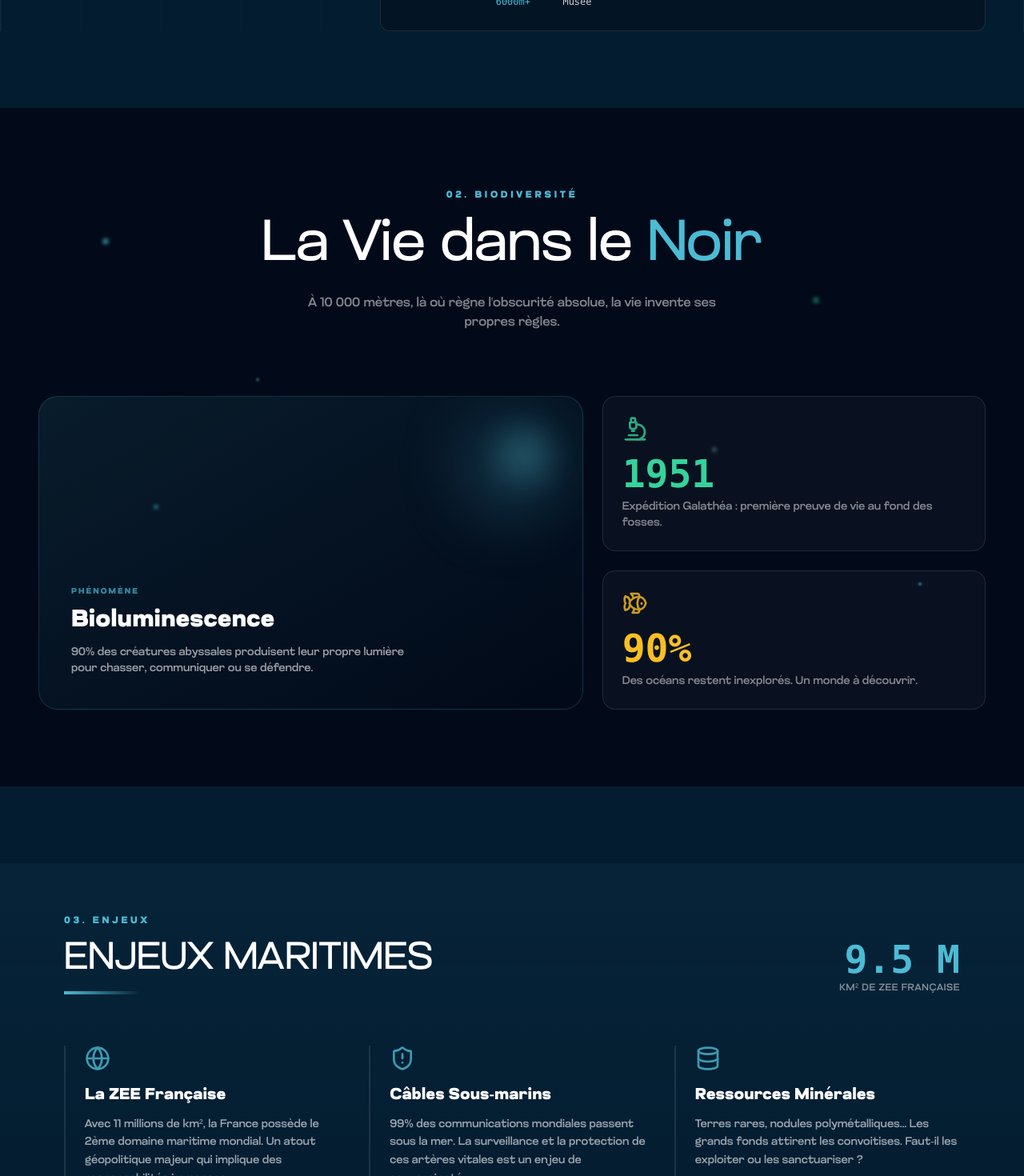
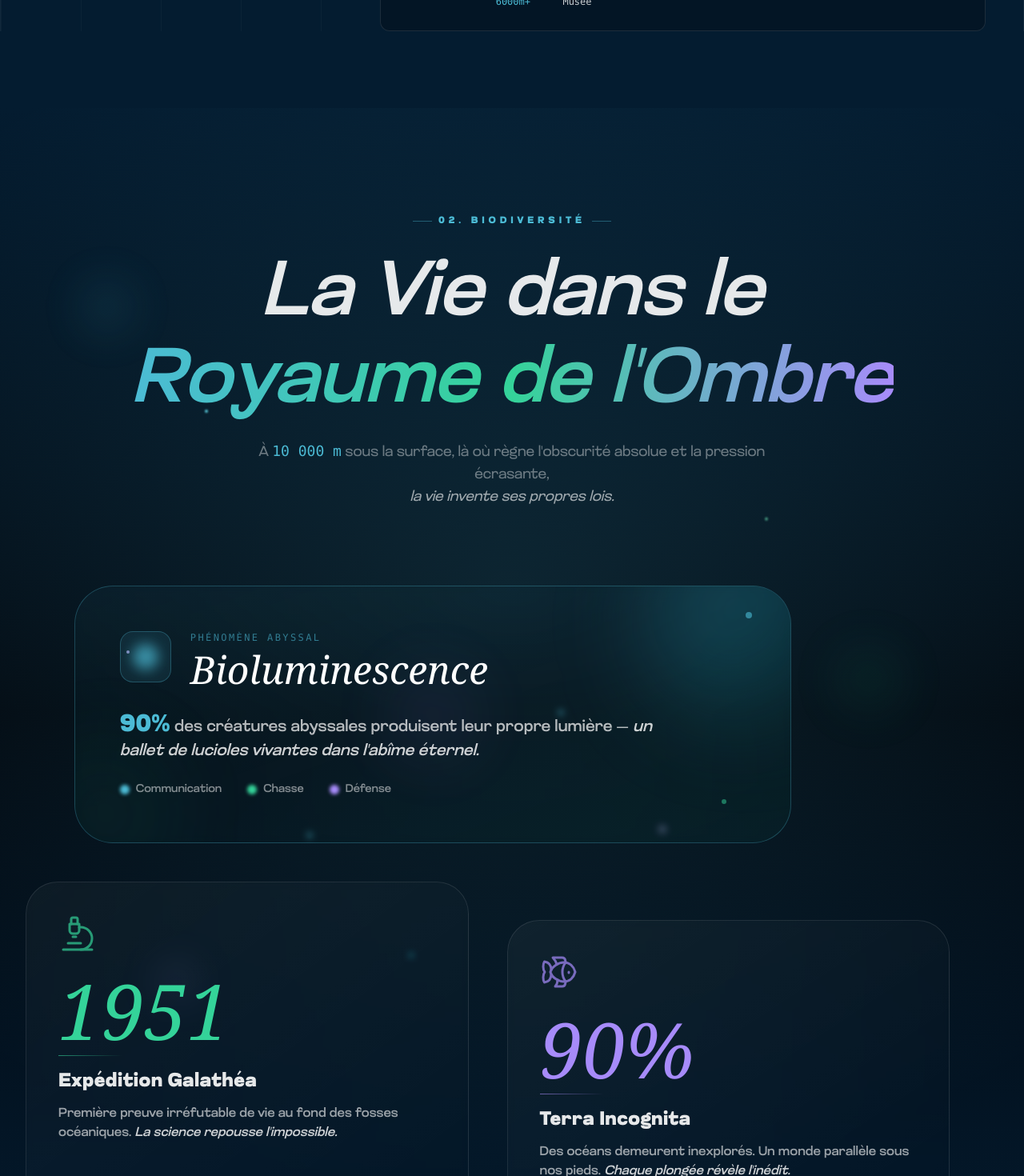
Before and after one commit to KillianGil/reaco-site-abysse, a Next.js app: page /visiter in a window 1280 px wide. Shown: the part 1330-2800 px from the top of the page at 80% size. Built offline with nearby package versions, Linux system fonts and the light colour scheme.

Commit message:
optimisation V6

```diff
--- a/src/app/visiter/page.tsx
+++ b/src/app/visiter/page.tsx
@@ -191,62 +191,151 @@ export default function ExpositionsPage() {
                     </div>
                 </section>
 
-                {/* ZONE 2: BIODIVERSITÉ - Design immersif bioluminescent */}
-                <section className="relative py-16 md:py-24 overflow-hidden">
-                    {/* Background atmosphérique */}
-                    <div className="absolute inset-0 bg-[#020A19]" />
-                    <div className="absolute inset-0 bg-[radial-gradient(ellipse_at_center,_#4CBBD5/8_0%,_transparent_70%)]" />
+                {/* ZONE 2: BIODIVERSITÉ - Design organique bioluminescent */}
+                <section className="relative py-20 md:py-32 overflow-hidden">
+                    {/* Background océan profond avec gradient complexe */}
+                    <div className="absolute inset-0 bg-gradient-to-b from-[#041C30] via-[#01060D] to-[#041C30]" />
 
-                    {/* Particules bioluminescentes */}
+                    {/* Effet de lumière radiale centrale */}
+                    <div className="absolute inset-0 bg-[radial-gradient(ellipse_80%_50%_at_50%_40%,rgba(76,187,213,0.15),transparent)]" />
+
+                    {/* Particules bioluminescentes améliorées */}
                     <div className="absolute inset-0 overflow-hidden pointer-events-none">
-                        <div className="bio-particle absolute top-[20%] left-[10%] w-2 h-2 bg-[#4CBBD5] rounded-full blur-[2px] opacity-60" />
-                        <div className="bio-particle absolute top-[40%] left-[25%] w-1 h-1 bg-cyan-300 rounded-full blur-[1px] opacity-40" />
-                        <div className="bio-particle absolute top-[60%] left-[15%] w-1.5 h-1.5 bg-[#4CBBD5] rounded-full blur-[2px] opacity-50" />
-                        <div className="bio-particle absolute top-[30%] right-[20%] w-2 h-2 bg-emerald-400 rounded-full blur-[2px] opacity-40" />
-                        <div className="bio-particle absolute top-[70%] right-[10%] w-1 h-1 bg-[#4CBBD5] rounded-full blur-[1px] opacity-60" />
-                        <div className="bio-particle absolute top-[50%] right-[30%] w-1.5 h-1.5 bg-cyan-200 rounded-full blur-[2px] opacity-30" />
+                        {/* Grandes méduses lumineuses */}
+                        <div className="bio-particle absolute top-[15%] left-[8%] w-16 h-16 bg-[#4CBBD5]/20 rounded-full blur-[30px] opacity-70" />
+                        <div className="bio-particle absolute top-[45%] right-[12%] w-20 h-20 bg-emerald-400/15 rounded-full blur-[35px] opacity-60" />
+                        <div className="bio-particle absolute bottom-[25%] left-[15%] w-14 h-14 bg-violet-400/20 rounded-full blur-[25px] opacity-50" />
+
+                        {/* Petites particules scintillantes */}
+                        <div className="bio-particle absolute top-[25%] left-[20%] w-1 h-1 bg-cyan-300 rounded-full blur-[1px] opacity-80" />
+                        <div className="bio-particle absolute top-[60%] left-[30%] w-1.5 h-1.5 bg-[#4CBBD5] rounded-full blur-[1px] opacity-70" />
+                        <div className="bio-particle absolute top-[35%] right-[25%] w-1 h-1 bg-emerald-300 rounded-full blur-[1px] opacity-60" />
+                        <div className="bio-particle absolute bottom-[40%] right-[35%] w-2 h-2 bg-violet-300 rounded-full blur-[2px] opacity-50" />
+                        <div className="bio-particle absolute top-[70%] left-[40%] w-1 h-1 bg-cyan-400 rounded-full opacity-90" />
+                        <div className="bio-particle absolute top-[50%] right-[45%] w-1.5 h-1.5 bg-[#4CBBD5] rounded-full opacity-70" />
                     </div>
 
-                    <div className="relative z-10 px-4 md:px-12 max-w-7xl mx-auto">
-                        {/* Header centré */}
-                        <div className="text-center mb-12 md:mb-20">
-                            <span className="text-[#4CBBD5] text-[10px] md:text-xs font-bold tracking-[0.3em] uppercase">02. BIODIVERSITÉ</span>
-                            <h3 className="text-4xl md:text-6xl lg:text-7xl font-light mt-4 mb-6">
-                                La Vie dans le <span className="text-[#4CBBD5]">Noir</span>
+                    <div className="relative z-10 px-4 md:px-8 max-w-[1600px] mx-auto">
+                        {/* Header avec typographie expressive */}
+                        <div className="text-center mb-16 md:mb-24">
+                            <span className="inline-block text-[#4CBBD5] text-xs font-bold tracking-[0.4em] uppercase mb-6 relative">
+                                <span className="absolute -left-8 top-1/2 w-6 h-px bg-[#4CBBD5]/40" />
+                                02. BIODIVERSITÉ
+                                <span className="absolute -right-8 top-1/2 w-6 h-px bg-[#4CBBD5]/40" />
+                            </span>
+
+                            <h3 className="text-5xl md:text-7xl lg:text-8xl font-serif italic mb-6 leading-[1.1]">
+                                <span className="text-white/90">La Vie dans le</span>
+                                <br />
+                                <span className="bg-gradient-to-r from-[#4CBBD5] via-emerald-400 to-violet-400 bg-clip-text text-transparent">
+                                    Royaume de l&apos;Ombre
+                                </span>
                             </h3>
-                            <p className="text-white/50 max-w-lg mx-auto text-sm md:text-base">
-                                À 10 000 mètres, là où règne l&apos;obscurité absolue, la vie invente ses propres règles.
+
+                            <p className="text-white/40 max-w-2xl mx-auto text-base md:text-lg font-light leading-relaxed">
+                                À <span className="text-[#4CBBD5] font-mono">10 000 m</span> sous la surface, là où règne l&apos;obscurité absolue et la pression écrasante,
+                                <br className="hidden md:block" />
+                                <span className="text-white/60 italic">la vie invente ses propres lois.</span>
                             </p>
                         </div>
 
-                        {/* Bento Grid asymétrique */}
-                        <div className="grid grid-cols-1 md:grid-cols-12 gap-4 md:gap-6">
-                            {/* Grande carte - Bioluminescence */}
-                            <div className="md:col-span-7 group relative bg-gradient-to-br from-[#4CBBD5]/10 to-transparent rounded-3xl p-8 md:p-10 border border-[#4CBBD5]/20 hover:border-[#4CBBD5]/40 transition-all duration-500 overflow-hidden min-h-[280px] flex flex-col justify-end">
-                                <div className="absolute top-6 right-6 w-24 h-24 md:w-32 md:h-32 bg-[#4CBBD5]/20 rounded-full blur-[40px] group-hover:bg-[#4CBBD5]/30 transition-all duration-700" />
-                                <div className="absolute top-10 right-10 w-12 h-12 md:w-16 md:h-16 bg-cyan-300/30 rounded-full blur-[20px] animate-pulse" />
+                        {/* Layout organique en constellation */}
+                        <div className="relative max-w-[1400px] mx-auto">
+                            {/* Carte principale - Bioluminescence (flottante, asymétrique) */}
+                            <div className="group relative mb-8 md:mb-12 md:ml-[5%]">
+                                <div className="relative bg-gradient-to-br from-[#4CBBD5]/5 via-transparent to-emerald-500/5 backdrop-blur-sm rounded-[3rem] p-10 md:p-14 border border-[#4CBBD5]/30 hover:border-[#4CBBD5]/60 transition-all duration-700 overflow-hidden max-w-4xl">
+                                    {/* Effets de lumière internes animés */}
+                                    <div className="absolute -top-20 -right-20 w-64 h-64 bg-gradient-to-br from-[#4CBBD5]/30 via-cyan-400/20 to-transparent rounded-full blur-[60px] group-hover:scale-125 transition-transform duration-1000" />
+                                    <div className="absolute -bottom-10 -left-10 w-48 h-48 bg-gradient-to-tr from-emerald-400/20 to-transparent rounded-full blur-[50px] opacity-60 group-hover:opacity-80 transition-opacity duration-700" />
+                                    <div className="absolute top-1/2 left-1/2 -translate-x-1/2 -translate-y-1/2 w-32 h-32 bg-violet-400/10 rounded-full blur-[40px] animate-pulse" />
 
-                                <div className="relative z-10">
-                                    <span className="text-[10px] font-bold tracking-[0.2em] text-[#4CBBD5]/70 uppercase">Phénomène</span>
-                                    <h4 className="text-2xl md:text-3xl font-bold text-white mt-2 mb-3">Bioluminescence</h4>
-                                    <p className="text-white/60 text-sm max-w-md">90% des créatures abyssales produisent leur propre lumière pour chasser, communiquer ou se défendre.</p>
+                                    {/* Cercles décoratifs */}
+                                    <div className="absolute top-8 right-12 w-2 h-2 rounded-full bg-[#4CBBD5] opacity-60 group-hover:scale-150 transition-transform duration-500" />
+                                    <div className="absolute bottom-12 right-20 w-1.5 h-1.5 rounded-full bg-emerald-400 opacity-50 group-hover:scale-150 transition-transform duration-500 delay-100" />
+                                    <div className="absolute top-20 left-16 w-1 h-1 rounded-full bg-violet-300 opacity-70 group-hover:scale-150 transition-transform duration-500 delay-200" />
+
+                                    <div className="relative z-10">
+                                        <div className="flex items-start gap-6 mb-6">
+                                            <div className="w-16 h-16 rounded-2xl bg-[#4CBBD5]/10 border border-[#4CBBD5]/30 flex items-center justify-center group-hover:bg-[#4CBBD5]/20 group-hover:border-[#4CBBD5]/50 transition-all duration-500">
+                                                <div className="w-8 h-8 rounded-full bg-[#4CBBD5] blur-[8px] animate-pulse" />
+                                            </div>
+                                            <div>
+                                                <span className="text-xs font-mono tracking-[0.2em] text-[#4CBBD5]/60 uppercase block mb-2">Phénomène Abyssal</span>
+                                                <h4 className="text-4xl md:text-5xl font-serif italic text-white mb-1 group-hover:text-[#4CBBD5] transition-colors duration-500">Bioluminescence</h4>
+                                            </div>
+                                        </div>
+
+                                        <p className="text-white/70 text-lg md:text-xl leading-relaxed max-w-2xl mb-6">
+                                            <span className="text-[#4CBBD5] font-bold text-2xl md:text-3xl">90%</span> des créatures abyssales produisent leur propre lumière —
+                                            <span className="italic text-white/80"> un ballet de lucioles vivantes dans l&apos;abîme éternel.</span>
+                                        </p>
+
+                                        <div className="flex gap-8 text-sm">
+                                            <div className="flex items-center gap-2">
+                                                <div className="w-3 h-3 rounded-full bg-[#4CBBD5] blur-[2px]" />
+                                                <span className="text-white/50">Communication</span>
+                                            </div>
+                                            <div className="flex items-center gap-2">
+                                                <div className="w-3 h-3 rounded-full bg-emerald-400 blur-[2px]" />
+                                                <span className="text-white/50">Chasse</span>
+                                            </div>
+                                            <div className="flex items-center gap-2">
+                                                <div className="w-3 h-3 rounded-full bg-violet-400 blur-[2px]" />
+                                                <span className="text-white/50">Défense</span>
+                                            </div>
+                                        </div>
+                                    </div>
                                 </div>
                             </div>
 
-                            {/* Colonne droite - 2 cartes empilées */}
-                            <div className="md:col-span-5 flex flex-col gap-4 md:gap-6">
-                                {/* Stat card */}
-                                <div className="group relative bg-white/[0.03] rounded-2xl p-6 border border-white/10 hover:border-emerald-500/30 transition-all duration-300 flex-1">
-                                    <Microscope className="w-8 h-8 text-emerald-400 mb-4 opacity-80" />
-                                    <div className="text-4xl md:text-5xl font-mono font-bold text-emerald-400 mb-2">1951</div>
-                                    <p className="text-white/50 text-sm">Expédition Galathéa : première preuve de vie au fond des fosses.</p>
+                            {/* Cartes satellites en constellation */}
+                            <div className="grid grid-cols-1 md:grid-cols-2 gap-8 md:gap-12 md:mr-[5%]">
+                                {/* Carte 1 - Expédition Galathea */}
+                                <div className="group relative">
+                                    <div className="relative bg-gradient-to-br from-white/[0.04] to-transparent backdrop-blur-sm rounded-[2.5rem] p-8 md:p-10 border border-white/10 hover:border-emerald-400/40 transition-all duration-500 overflow-hidden h-full">
+                                        {/* Glow effect */}
+                                        <div className="absolute inset-0 bg-gradient-to-br from-emerald-400/0 to-emerald-400/5 opacity-0 group-hover:opacity-100 transition-opacity duration-700" />
+                                        <div className="absolute -top-16 -right-16 w-40 h-40 bg-emerald-400/20 rounded-full blur-[50px] opacity-0 group-hover:opacity-60 transition-opacity duration-700" />
+
+                                        <div className="relative z-10">
+                                            <Microscope className="w-12 h-12 text-emerald-400 mb-6 opacity-70 group-hover:opacity-100 group-hover:scale-110 transition-all duration-500" strokeWidth={1.5} />
+
+                                            <div className="mb-4">
+                                                <div className="text-7xl md:text-8xl font-serif italic text-emerald-400 leading-none mb-2 group-hover:scale-105 transition-transform duration-500 origin-left">1951</div>
+                                                <div className="h-px w-20 bg-gradient-to-r from-emerald-400/60 to-transparent" />
+                                            </div>
+
+                                            <h5 className="text-xl md:text-2xl font-bold text-white/90 mb-3 group-hover:text-emerald-400 transition-colors duration-500">Expédition Galathéa</h5>
+                                            <p className="text-white/60 text-sm md:text-base leading-relaxed">
+                                                Première preuve irréfutable de vie au fond des fosses océaniques.
+                                                <span className="text-white/80 italic"> La science repousse l&apos;impossible.</span>
+                                            </p>
+                                        </div>
+                                    </div>
                                 </div>
 
-                                {/* Fact card */}
-                                <div className="group relative bg-white/[0.03] rounded-2xl p-6 border border-white/10 hover:border-amber-500/30 transition-all duration-300 flex-1">
-                                    <Fish className="w-8 h-8 text-amber-400 mb-4 opacity-80" />
-                                    <div className="text-4xl md:text-5xl font-mono font-bold text-amber-400 mb-2">90%</div>
-                                    <p className="text-white/50 text-sm">Des océans restent inexplorés. Un monde à découvrir.</p>
+                                {/* Carte 2 - Océans inexplorés */}
+                                <div className="group relative md:mt-12">
+                                    <div className="relative bg-gradient-to-br from-white/[0.04] to-transparent backdrop-blur-sm rounded-[2.5rem] p-8 md:p-10 border border-white/10 hover:border-violet-400/40 transition-all duration-500 overflow-hidden h-full">
+                                        {/* Glow effect */}
+                                        <div className="absolute inset-0 bg-gradient-to-br from-violet-400/0 to-violet-400/5 opacity-0 group-hover:opacity-100 transition-opacity duration-700" />
+                                        <div className="absolute -bottom-16 -left-16 w-40 h-40 bg-violet-400/20 rounded-full blur-[50px] opacity-0 group-hover:opacity-60 transition-opacity duration-700" />
+
+                                        <div className="relative z-10">
+                                            <Fish className="w-12 h-12 text-violet-400 mb-6 opacity-70 group-hover:opacity-100 group-hover:scale-110 transition-all duration-500" strokeWidth={1.5} />
+
+                                            <div className="mb-4">
+                                                <div className="text-7xl md:text-8xl font-serif italic text-violet-400 leading-none mb-2 group-hover:scale-105 transition-transform duration-500 origin-left">90%</div>
+                                                <div className="h-px w-20 bg-gradient-to-r from-violet-400/60 to-transparent" />
+                                            </div>
+
+                                            <h5 className="text-xl md:text-2xl font-bold text-white/90 mb-3 group-hover:text-violet-400 transition-colors duration-500">Terra Incognita</h5>
+                                            <p className="text-white/60 text-sm md:text-base leading-relaxed">
+                                                Des océans demeurent inexplorés. Un monde parallèle sous nos pieds.
+                                                <span className="text-white/80 italic"> Chaque plongée révèle l&apos;inédit.</span>
+                                            </p>
+                                        </div>
+                                    </div>
                                 </div>
                             </div>
                         </div>
```
